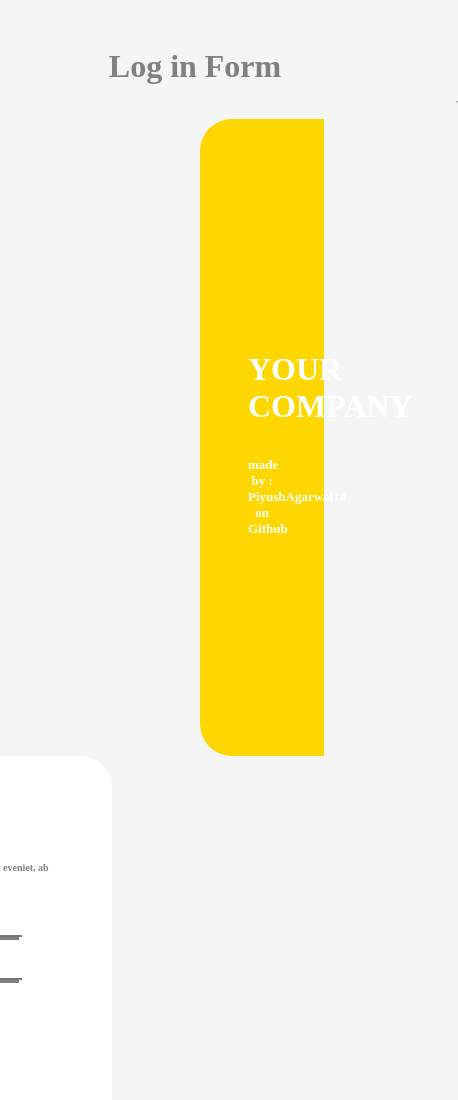
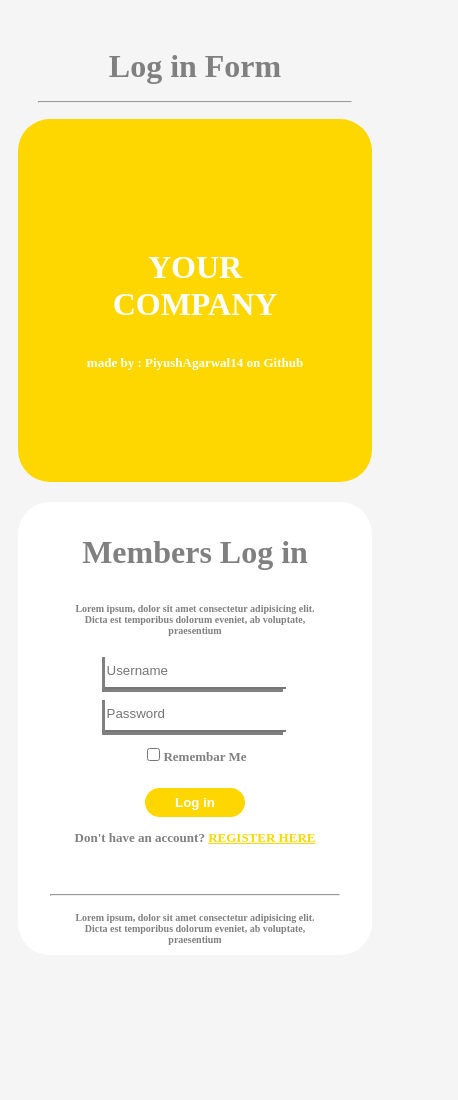
Before and after one commit to PiyushAgarwal14/Login, a plain HTML site: page index.html in a window 390 px wide. Shown: the top 1100 px of the page, 458 px wide, since content can reach past the window. After the commit the page ends 955 px from the top, so only its background shows below. Drawn offline with Linux system fonts and the light colour scheme; a script that the page names is missing.

Commit message:
media query

```diff
--- a/style.css
+++ b/style.css
@@ -14,27 +14,28 @@ hr{
 }
 
 .card{
-    margin-left: 12rem;
-    margin-right: 6rem;
-    box-shadow: -3rem 3rem black;
+    margin-left: 180px;
+    margin-right: 270px;
+    /* box-shadow: -3rem 3rem black;  */
 
 }
 .col1{
     background-color: #FFD700;
     color: white;
-    width: 33%;
+    width: 50%;
     float: left;
     border-top-left-radius: 2rem;
     border-bottom-left-radius: 2rem;
-    padding: 200px 48px 206px 48px;
+    padding-top: 158px;
+    padding-bottom: 158px;
 }
 
 .col2{
-    width: 534px;
+    width: 50%;
     float: right;
     background-color: white;
-    margin-right: 174px;
-    padding: 5px 5px 91px 5px;
+    /* margin-right: 174px; */
+    /* padding: 5px 5px 91px 5px; */
     border-top-right-radius: 2rem;
     border-bottom-right-radius: 2rem;
 }
@@ -44,7 +45,7 @@ hr{
 }
 
 .user{
-    padding: 9px 93px;
+    padding: 12px 17%;
     border-top-style: hidden;
     border-left-style: hidden;
     border-right-style: hidden;
@@ -72,3 +73,47 @@ hr{
     margin-left: 3rem;
     margin-right: 3rem;
 }
+
+
+@media only screen and (max-width: 768px) {
+    hr{
+        margin-left: 30px;
+        margin-right: 30px;
+    }
+
+    .card{
+        margin-left: 10px;
+        margin-right: 10px;
+        box-shadow: -3rem 3rem black;
+
+    }
+
+    .col1{
+        background-color: #FFD700;
+        color: white;
+        width: auto;
+        /* float: left;  */
+        border-top-left-radius: 2rem;
+        border-bottom-left-radius: 2rem;
+        border-top-right-radius: 2rem;
+        border-bottom-right-radius: 2rem;
+        padding: 98px 48px 98px 48px;
+        margin-bottom: 20px;
+    }
+
+    .col2{
+        width: 100%;
+        /* float: right; */
+        background-color: white;
+        /* margin-right: 174px; */
+        /* padding: 5px 5px 91px 5px; */
+        border-top-right-radius: 2rem;
+        border-bottom-right-radius: 2rem;
+        border-top-left-radius: 2rem;
+        border-bottom-left-radius: 2rem;
+        margin-left: 2rem;
+    }
+
+    .user{
+        padding: 9px 2px;
+  }
```
